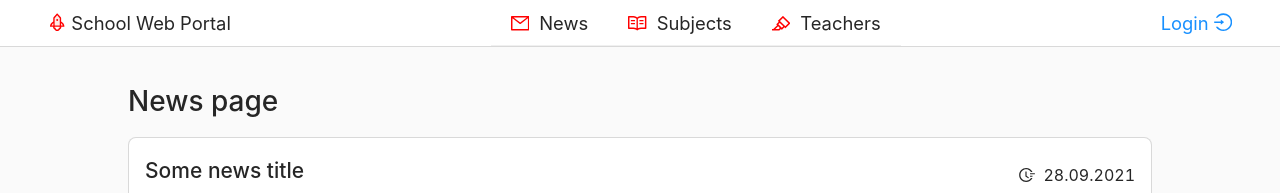
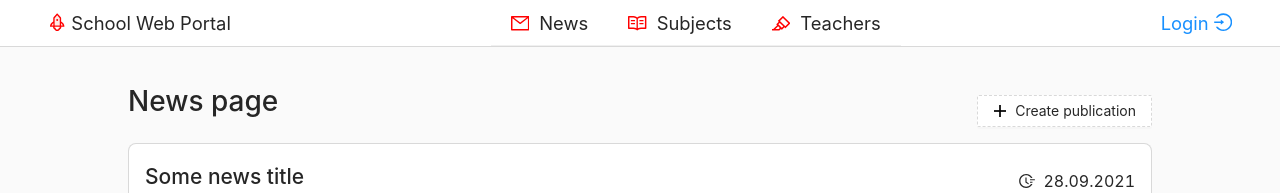
Before and after one commit to Yeami/school-web-portal, a React (Create React App) app in the folder client/: page /news in a window 1280 px wide. Shown: the top 193 px of the page. Built offline with nearby package versions, Linux system fonts and the light colour scheme; grey boxes are pictures that could not be loaded.

Commit message:
Implement the functionality to open new publication drawer

```diff
--- a/client/src/views/NewsView.js
+++ b/client/src/views/NewsView.js
@@ -1,6 +1,7 @@
-import React from 'react';
-import {Image} from 'antd';
-import {FieldTimeOutlined} from '@ant-design/icons';
+import React, { useState } from 'react';
+import {Button, Image} from 'antd';
+import {FieldTimeOutlined, PlusOutlined} from '@ant-design/icons';
+import NewPublicationDrawerComponent from "../components/publication/NewPublicationDrawerComponent";
 
 const pageWrapper = {
   display: 'flex',
@@ -11,6 +12,8 @@ const pageWrapper = {
 const titleCardWrapper = {
   width: '64rem',
   backgroundColor: '#fafafa',
+  display: 'flex',
+  justifyContent: 'space-between',
 };
 
 const contentCardWrapper = {
@@ -28,10 +31,32 @@ const contentCardHeader = {
 };
 
 function NewsView() {
+  const [visible, setVisible] = useState(false);
+
+  const showDrawer = () => {
+    setVisible(true);
+  };
+
+  const onClose = () => {
+    setVisible(false);
+  };
+
   return (
     <div style={pageWrapper}>
       <div style={titleCardWrapper}>
         <h1>News page</h1>
+        <Button
+          type="dashed"
+          style={{margin: '1rem 0'}}
+          icon={<PlusOutlined/>}
+          onClick={showDrawer}
+        >
+          Create publication
+        </Button>
+        <NewPublicationDrawerComponent
+          onClose={onClose}
+          visible={visible}
+        />
       </div>
 
       <div style={contentCardWrapper}>
```
